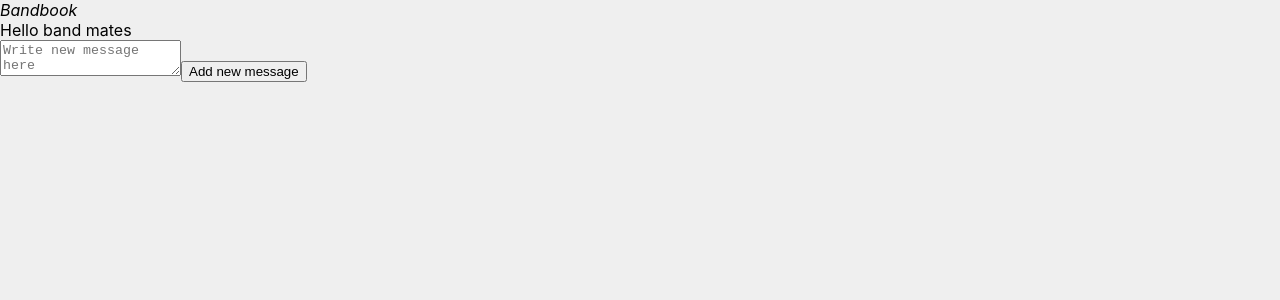
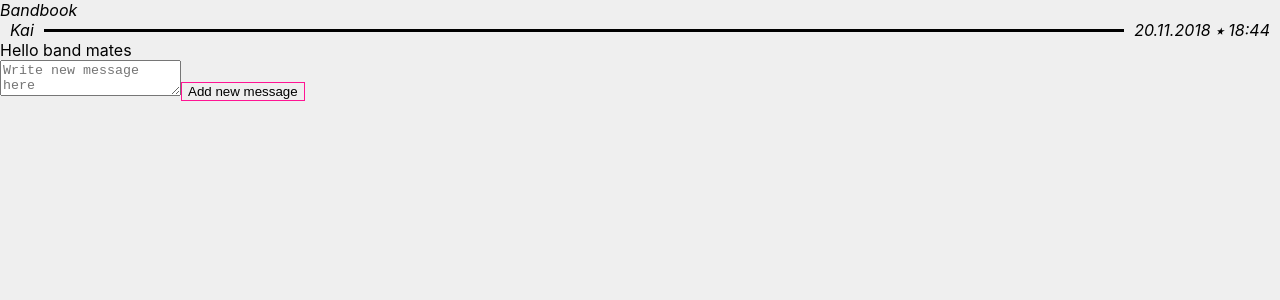
Before and after one commit to frythjof/bandbook-app, a React (Create React App) app: page / in a window 1280 px wide. Shown: the top 300 px of the page. Built offline with nearby package versions, Linux system fonts and the light colour scheme.

Commit message:
Add Separator component

```diff
--- a/src/components/App.js
+++ b/src/components/App.js
@@ -7,6 +7,7 @@ import { BrowserRouter as Router, Route, NavLink } from 'react-router-dom'
 import Message from './Message'
 import Button from './Button'
 import TextArea from './TextArea'
+import Separator from './Separator'
 
 const Wrapper = styled.section`
   display: grid;
@@ -51,7 +52,9 @@ export default class App extends Component {
   render() {
     return (
       <div>
-        <em>Bandbook</em> <Message text={'Hello band mates'} />
+        <em>Bandbook</em>
+        <Separator userfirstname={'Kai'} />
+        <Message text={'Hello band mates'} />
         <TextArea placeholder={'Write new message here'} />
         <Button text={'Add new message'} />{' '}
       </div>
--- a/src/components/Button.js
+++ b/src/components/Button.js
@@ -1,7 +1,12 @@
 import React, { Component } from 'react'
+import styled from 'styled-components'
+
+const StyledButton = styled.button`
+  border: 1px solid deeppink;
+`
 
 export default class Button extends Component {
   render() {
-    return <button>{this.props.text}</button>
+    return <StyledButton>{this.props.text}</StyledButton>
   }
 }
--- /dev/null
+++ b/src/components/Separator.js
@@ -0,0 +1,48 @@
+import React, { Component } from 'react'
+import styled from 'styled-components'
+
+const Wrapper = styled.section`
+  display: flex;
+  align-items: center;
+  background: ${props => props.background || 'transparent'};
+`
+
+const NameDate = styled.em`
+  white-space: nowrap;
+  margin: 0 10px;
+`
+
+const Line = styled.div`
+  width: 100%;
+  border-bottom: ${props => props.width || 4}px solid black;
+`
+
+export default class Separator extends Component {
+  render() {
+    const day = new Date().getDate()
+    const month = new Date().getMonth()
+    const year = new Date().getFullYear()
+    const hour = new Date().getHours()
+    const minute = new Date().getMinutes()
+    const timestamp = new Date(year, month, day, hour, minute)
+    const dateoptions = {
+      year: 'numeric',
+      month: 'numeric',
+      day: 'numeric'
+    }
+    const timeoptions = {
+      hour: 'numeric',
+      minute: 'numeric'
+    }
+    const postingday = timestamp.toLocaleDateString('de-DE', dateoptions)
+    const postingtime = timestamp.toLocaleTimeString('de-DE', timeoptions)
+
+    return (
+      <Wrapper>
+        <NameDate>{this.props.userfirstname}</NameDate>
+        <Line width={3} />
+        <NameDate>{`${postingday} ⭑ ${postingtime}`}</NameDate>
+      </Wrapper>
+    )
+  }
+}
```
